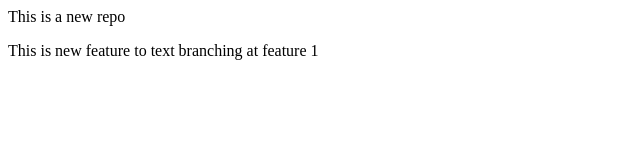
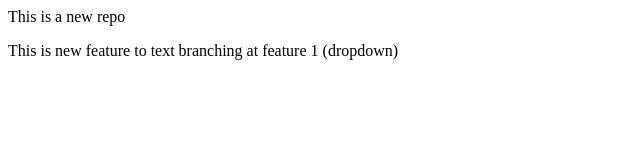
Before and after one commit to Prajwalnayak2506/testRepo, a plain HTML site: page index.html in a window 1280 px wide. Shown: the full height of the page, 0-640 px from the left. Drawn offline with Linux system fonts and the light colour scheme.

Commit message:
dropdown

```diff
--- a/index.html
+++ b/index.html
@@ -1,2 +1,2 @@
 <p> This is a new repo </p>
-<p> This is new feature to text branching at feature 1</p>
+<p> This is new feature to text branching at feature 1 (dropdown)</p>
```
